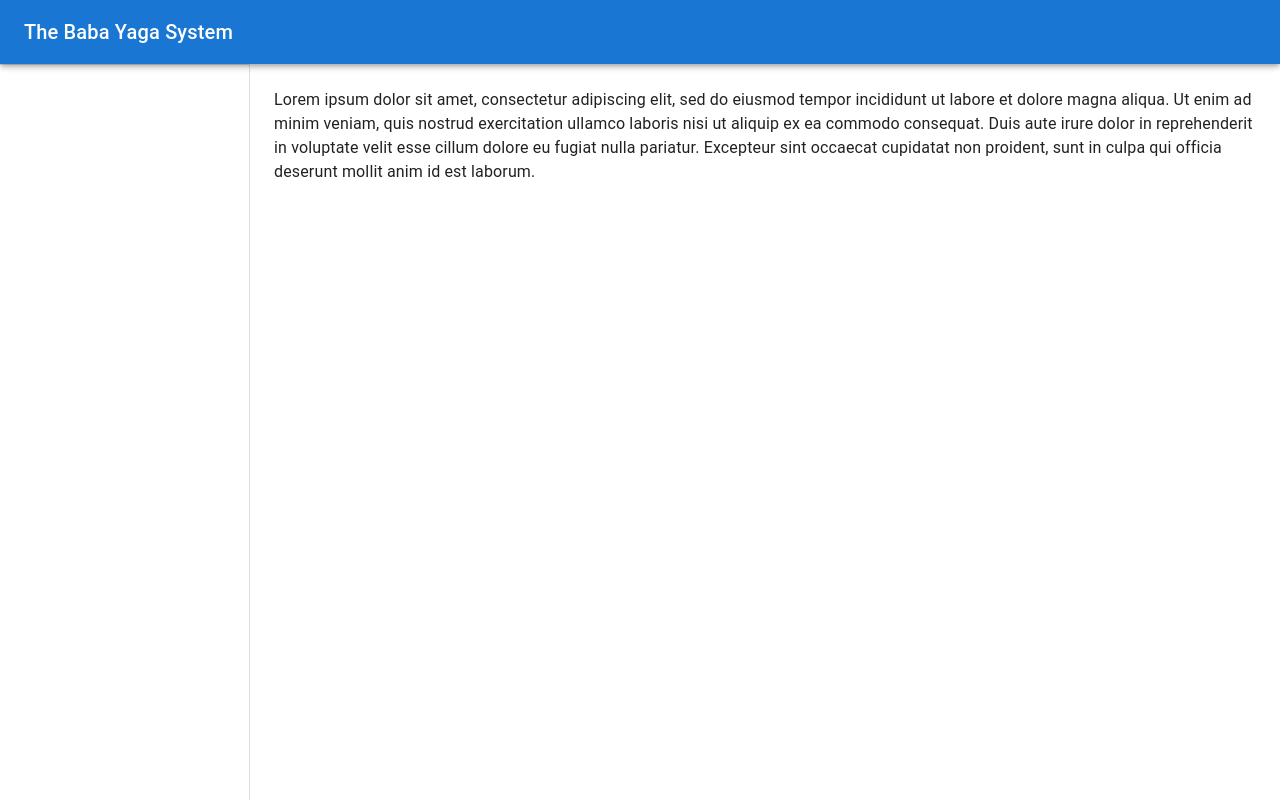
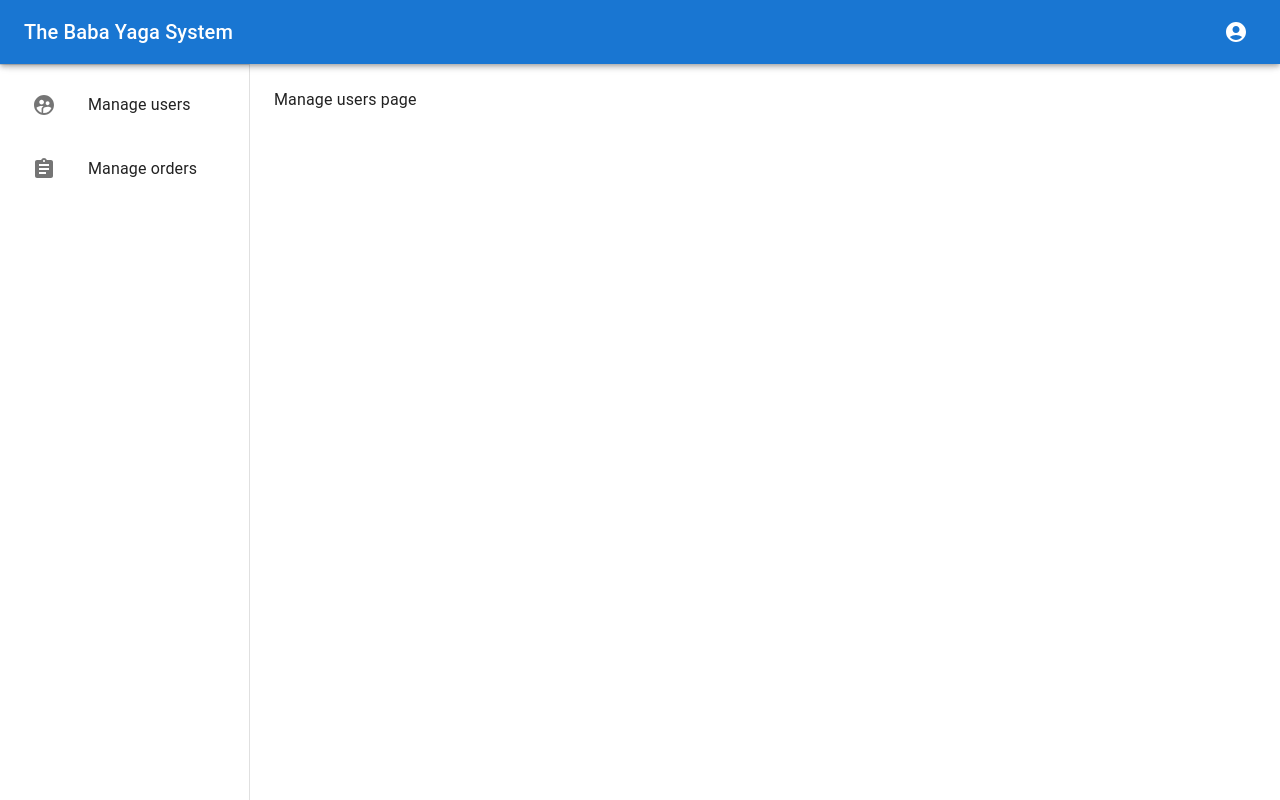
Before and after one commit to Lantromipis/JohnWick, a React (Vite) app in the folder frontend/: page /manage-users in a window 1280 px wide. Before the commit this address led to /. Built offline with nearby package versions, Linux system fonts and the light colour scheme.

Commit message:
Main layout enchantments

```diff
--- a/frontend/src/app.tsx
+++ b/frontend/src/app.tsx
@@ -2,6 +2,11 @@ import { CssBaseline } from "@mui/material";
 import { BrowserRouter, Navigate, Route, Routes } from "react-router-dom";
 import LoginPage from "./pages/login.page.tsx";
 import HomePage from "./pages/home.page.tsx";
+import MangeUsersPage from "./pages/manage-users.page.tsx";
+import {
+  LOGIN_PAGE_PATH,
+  MANAGE_USERS_PAGE_PATH,
+} from "./constants/route.constants.ts";
 
 function App() {
   return (
@@ -10,7 +15,8 @@ function App() {
       <BrowserRouter>
         <Routes>
           <Route path="/" element={<HomePage />} />
-          <Route path="/login" element={<LoginPage />} />
+          <Route path={LOGIN_PAGE_PATH} element={<LoginPage />} />
+          <Route path={MANAGE_USERS_PAGE_PATH} element={<MangeUsersPage />} />
           <Route path="*" element={<Navigate to="/" replace />} />
         </Routes>
       </BrowserRouter>
--- /dev/null
+++ b/frontend/src/constants/route.constants.ts
@@ -0,0 +1,2 @@
+export const LOGIN_PAGE_PATH = "/login";
+export const MANAGE_USERS_PAGE_PATH = "/manage-users";
--- a/frontend/src/layouts/main.layout.tsx
+++ b/frontend/src/layouts/main.layout.tsx
@@ -1,12 +1,29 @@
-import { FC, memo, ReactNode } from "react";
+import React, { FC, memo, ReactNode, useState } from "react";
 import {
   AppBar,
   Box,
   Divider,
   Drawer,
+  IconButton,
+  List,
+  ListItem,
+  ListItemButton,
+  ListItemIcon,
+  ListItemText,
+  Menu,
+  MenuItem,
   Toolbar,
   Typography,
+  useTheme,
 } from "@mui/material";
+import SupervisedUserCircleIcon from "@mui/icons-material/SupervisedUserCircle";
+import AssignmentIcon from "@mui/icons-material/Assignment";
+import { Link, useNavigate } from "react-router-dom";
+import {
+  LOGIN_PAGE_PATH,
+  MANAGE_USERS_PAGE_PATH,
+} from "../constants/route.constants.ts";
+import { AccountCircle } from "@mui/icons-material";
 
 type MainLayoutProps = {
   children: ReactNode;
@@ -15,6 +32,25 @@ type MainLayoutProps = {
 const drawerWidth = 250;
 
 const MainLayout: FC<MainLayoutProps> = ({ children }) => {
+  const navigate = useNavigate();
+  const theme = useTheme();
+  const [accountMenuAnchorEl, setAccountMenuAnchorAnchorEl] =
+    useState<null | HTMLElement>(null);
+
+  const handleAccountMenuOpen = (event: React.MouseEvent<HTMLElement>) => {
+    setAccountMenuAnchorAnchorEl(event.currentTarget);
+  };
+
+  const handleAccountMenuClose = () => {
+    setAccountMenuAnchorAnchorEl(null);
+  };
+
+  const handleAccountMenuLogout = () => {
+    handleAccountMenuClose();
+    //TODO logout
+    navigate(LOGIN_PAGE_PATH);
+  };
+
   return (
     <Box sx={{ display: "flex" }}>
       <AppBar
@@ -22,9 +58,44 @@ const MainLayout: FC<MainLayoutProps> = ({ children }) => {
         sx={{ zIndex: (theme) => theme.zIndex.drawer + 1 }}
       >
         <Toolbar>
-          <Typography variant="h6" noWrap component="div">
-            The Baba Yaga System
-          </Typography>
+          <Box sx={{ flexGrow: 1 }}>
+            <Link
+              to={"/"}
+              style={{
+                textDecoration: "none",
+                boxShadow: "none",
+              }}
+            >
+              <Typography
+                variant="h6"
+                noWrap
+                component="div"
+                sx={{ color: theme.palette.primary.contrastText }}
+              >
+                The Baba Yaga System
+              </Typography>
+            </Link>
+          </Box>
+          <IconButton color="inherit" onClick={handleAccountMenuOpen}>
+            <AccountCircle />
+          </IconButton>
+          <Menu
+            id="menu-appbar"
+            anchorEl={accountMenuAnchorEl}
+            anchorOrigin={{
+              vertical: "top",
+              horizontal: "right",
+            }}
+            keepMounted
+            transformOrigin={{
+              vertical: "top",
+              horizontal: "right",
+            }}
+            open={Boolean(accountMenuAnchorEl)}
+            onClose={handleAccountMenuClose}
+          >
+            <MenuItem onClick={handleAccountMenuLogout}>Logout</MenuItem>
+          </Menu>
         </Toolbar>
       </AppBar>
       <Drawer
@@ -40,6 +111,28 @@ const MainLayout: FC<MainLayoutProps> = ({ children }) => {
       >
         <Toolbar />
         <Divider />
+        <List>
+          <ListItem>
+            <ListItemButton
+              onClick={() => {
+                navigate(MANAGE_USERS_PAGE_PATH);
+              }}
+            >
+              <ListItemIcon>
+                <SupervisedUserCircleIcon />
+              </ListItemIcon>
+              <ListItemText>Manage users</ListItemText>
+            </ListItemButton>
+          </ListItem>
+          <ListItem>
+            <ListItemButton>
+              <ListItemIcon>
+                <AssignmentIcon />
+              </ListItemIcon>
+              <ListItemText>Manage orders</ListItemText>
+            </ListItemButton>
+          </ListItem>
+        </List>
       </Drawer>
       <Box component="main" sx={{ flexGrow: 1, p: 3 }}>
         <Toolbar />
--- a/frontend/src/pages/login.page.tsx
+++ b/frontend/src/pages/login.page.tsx
@@ -1,19 +1,31 @@
 import { FC, memo } from "react";
-import { Stack } from "@mui/material";
+import { Stack, Typography, useTheme } from "@mui/material";
 import UserLoginContainer from "../components/user/user-login.container.tsx";
 import LoginLayout from "../layouts/login.layout.tsx";
 
 type LoginPageProps = {};
 
 const LoginPage: FC<LoginPageProps> = () => {
+  const theme = useTheme();
+
   return (
     <LoginLayout>
       <Stack
         alignItems="center"
         justifyContent="center"
         sx={{ height: "100%" }}
+        spacing={2}
       >
         <UserLoginContainer />
+        <Typography
+          sx={{ width: "330px", color: theme.palette.text.secondary }}
+          variant="caption"
+          textAlign={"justify"}
+        >
+          Forgot password or don't have an account? Please contact
+          Administration or nearest Continental's receptionist in order to gain
+          access to the System.
+        </Typography>
       </Stack>
     </LoginLayout>
   );
--- /dev/null
+++ b/frontend/src/pages/manage-users.page.tsx
@@ -0,0 +1,15 @@
+import { FC, memo } from "react";
+import MainLayout from "../layouts/main.layout.tsx";
+import { Typography } from "@mui/material";
+
+type ManageUsersPageProps = {};
+
+const ManageUsersPage: FC<ManageUsersPageProps> = () => {
+  return (
+    <MainLayout>
+      <Typography>Manage users page</Typography>
+    </MainLayout>
+  );
+};
+
+export default memo(ManageUsersPage);
```
